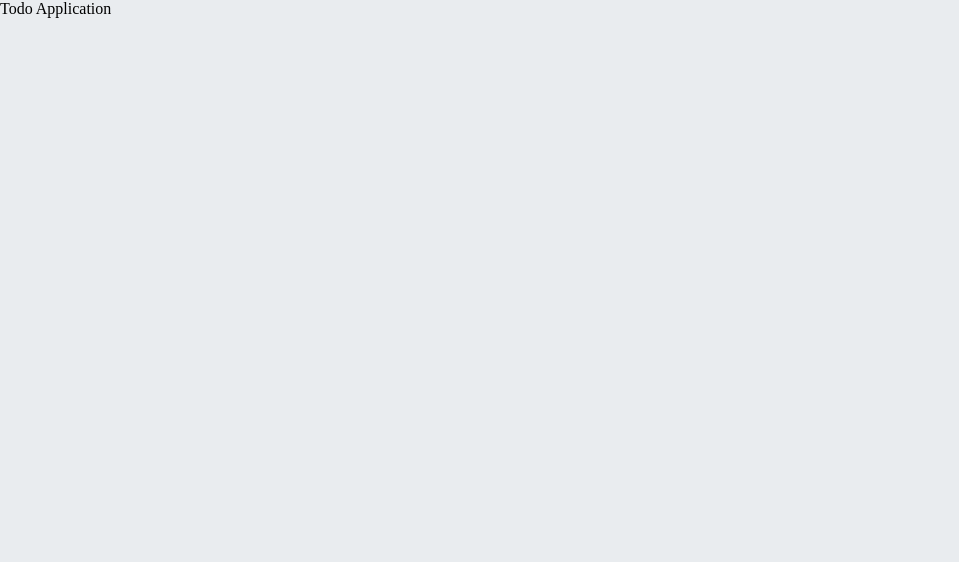
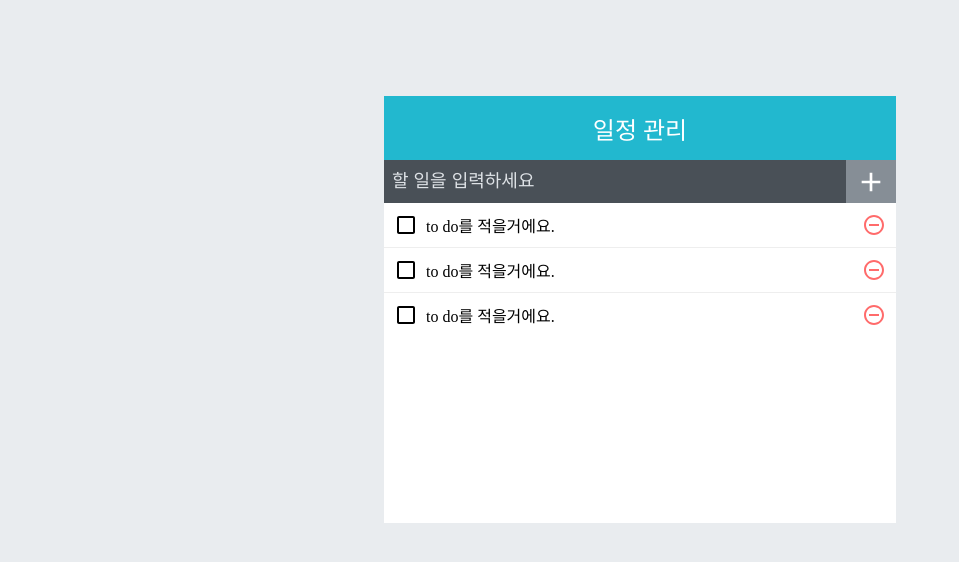
Before and after one commit to Do-iT-React-Study/todo-practice, a React (Create React App) app: page / in a window 1280 px wide. Shown: the top 562 px of the page, without its empty margins (0-959 px from the left). Built offline with nearby package versions, Linux system fonts and the light colour scheme.

Commit message:
[ilho] : todo-practice

```diff
--- a/package.json
+++ b/package.json
@@ -6,10 +6,12 @@
     "@testing-library/jest-dom": "^5.14.1",
     "@testing-library/react": "^13.0.0",
     "@testing-library/user-event": "^13.2.1",
+    "eslint-config-react-app": "^7.0.1",
     "react": "^18.2.0",
     "react-dom": "^18.2.0",
-    "react-icons": "4.11.0",
+    "react-icons": "^4.11.0",
     "react-scripts": "5.0.1",
+    "styled-components": "^6.1.0",
     "web-vitals": "^2.1.0"
   },
   "scripts": {
--- a/src/App.js
+++ b/src/App.js
@@ -1,8 +1,14 @@
 import logo from './logo.svg';
 import './App.css';
+import { TodoTemplate } from './components/TodoTemplate';
+import { TodoInsert } from './components/TodoInsert';
+import { TodoList } from './components/TodoList';
 
 function App() {
-  return <div>Todo Application</div>;
+  return <TodoTemplate>
+    <TodoInsert />
+    <TodoList />
+  </TodoTemplate>;
 }
 
 export default App;
--- /dev/null
+++ b/src/components/TodoInsert.js
@@ -0,0 +1,57 @@
+import {MdAdd} from "react-icons/md"
+import styled from 'styled-components';
+
+export const TodoInsert = () => {
+    return (
+    <InsertBox>
+        <input placeholder="할 일을 입력하세요"/>
+        <button>
+            <MdAdd />
+        </button>
+    </InsertBox>
+    );
+};
+
+const InsertBox = styled.div`
+    display: flex;
+    background: #495057;
+
+    input {
+        background: none;
+        outline: none;
+        border: none;
+
+        padding: 0.5rem;
+        font-size: 1.125rem;
+        line-height:1.5;
+        color:white;
+
+        &::placeholder {
+            color: #dee2e6;
+        }
+
+        flex: 1;
+
+    }
+
+    button {
+        background:#868e96;
+        outline: none;
+        border: none;
+        color: white;
+        width: 50px;
+        font-size: 2rem;
+        // 정렬
+        display: flex;
+        justify-content: center;
+        align-items: center;
+
+        cursor: pointer;
+
+        &:hover {
+            background: saddlebrown;
+
+        }
+
+    }
+`;
--- /dev/null
+++ b/src/components/TodoList.js
@@ -0,0 +1,16 @@
+import styled from "styled-components";
+import { TodoListItem } from "./TodoListItem";
+
+export const TodoList = () => {
+    return <ListBox>
+        <TodoListItem />
+        <TodoListItem />
+        <TodoListItem />
+
+    </ListBox>;
+};
+
+const ListBox = styled.div`
+    min-height: 320px; //최소높이
+    max-height: 513px; //최대높이
+`
--- /dev/null
+++ b/src/components/TodoListItem.js
@@ -0,0 +1,74 @@
+import styled from "styled-components";
+
+import {
+    MdCheckBoxOutlineBlank,
+    MdCheckBox,
+    MdRemoveCircleOutline,
+  } from 'react-icons/md';
+
+export const TodoListItem = () => {
+    return (
+    <ItemBox>
+        <div className='checkbox'>
+            <MdCheckBoxOutlineBlank />
+            <div className='text'>to do를 적을거에요.</div>
+        </div>
+        <div className='remove'>
+            <MdRemoveCircleOutline />
+        </div>
+    </ItemBox>
+    );
+};
+
+const ItemBox = styled.div`
+    display: flex;
+    align-items: center;
+    justify-content: space-between;
+    padding: 10px;
+    font-size: 1rem;
+
+    .checkbox {
+        cursor: pointer;
+        display: flex;
+        align-items: center;
+
+        svg{
+            font-size: 1.5rem;
+        }
+
+        .text {
+            margin-left: 0.5rem;
+            flex: 1;
+        }
+
+        //체크했을때
+
+        &.checked {
+            svg{
+                color: #22b8cf;
+            }
+
+            .text {
+                color: #abd5bd;
+                text-decoration: line-through;
+            }
+        }
+    }
+
+    .remove {
+        display: flex;
+        align-items: center;
+        font-size: 1.5rem;
+        color: #ff6b6b;
+        cursor: pointer;
+
+        &:hover {
+            color: #ff8787;
+        }
+    }
+
+    & + & {
+        border-top:1px solid #eee;
+    }
+
+`;
--- /dev/null
+++ b/src/components/TodoTemplate.js
@@ -0,0 +1,35 @@
+import React from 'react';
+import styled from 'styled-components';
+
+
+export const TodoTemplate = ({children}) => {
+    return (
+        <TemplateBox>
+            <div className='app-title'>일정 관리</div>
+            <div className='content'>{children}</div>
+        </TemplateBox>
+    );
+};
+
+const TemplateBox = styled.div`
+    width: 512px;
+    margin-left: auto;
+    margin-right: auto;
+    margin-top: 6rem;  //16px
+    border-radius: 4px;
+
+    .app-title {
+        background: #22b8cf;
+        color: white;
+        height: 4rem;
+        font-size: 1.5rem;
+        //
+        display: flex;
+        justify-content: center;
+        align-items: center;
+    }
+
+    .content {
+        background: white;
+    }
+`;
```
Also changed, not shown: 2 other files (tests, documents, lock files or other folders).
